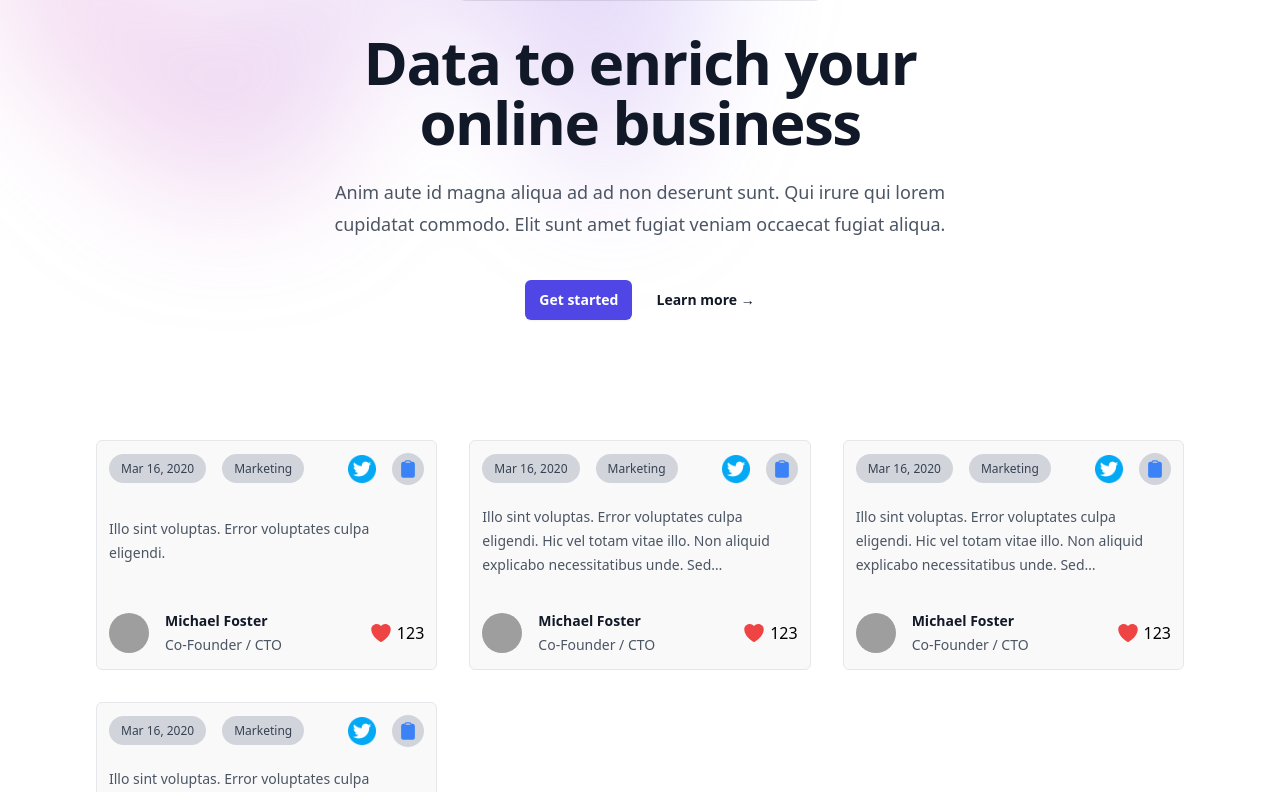
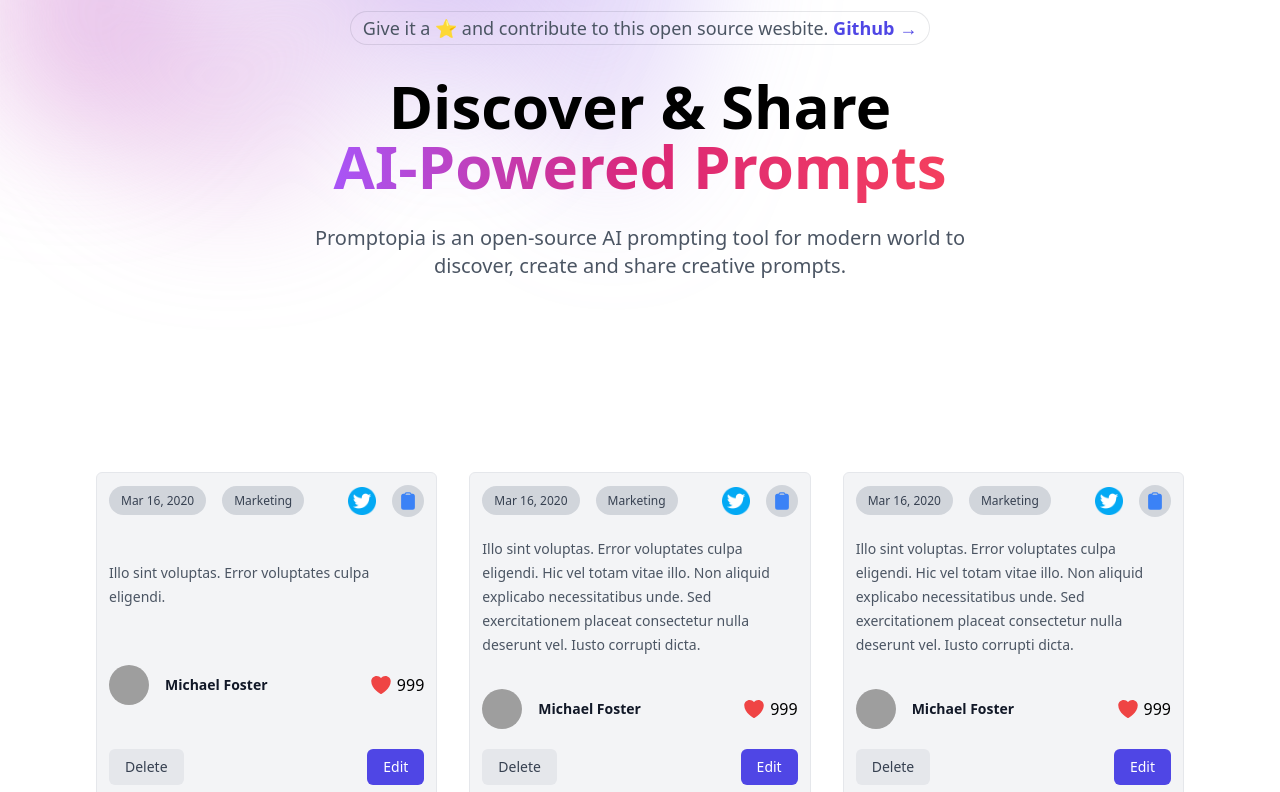
Before and after one commit to Abdullah-SoftDev/Promptify, a Next.js app: page / in a window 1280 px wide. Shown: the part 228-1020 px from the top of the page. Built offline with nearby package versions, Linux system fonts and the light colour scheme; grey boxes are pictures that could not be loaded.

Commit message:
Improved the UI.

```diff
--- a/app/my-prompts/page.tsx
+++ b/app/my-prompts/page.tsx
@@ -3,7 +3,7 @@
 const page = () => {
   return (
    <>
-    <h1 className="text-5xl text-center font-bold tracking-tight text-gray-900 pt-14 max-w-6xl mx-auto px-6">
+    <h1 className="text-5xl text-center font-bold tracking-tight pt-14 max-w-6xl mx-auto px-6 bg-gradient-to-r from-purple-500 via-pink-600 to-rose-500 bg-clip-text text-transparent">
     Welcome to your personalised profile feed
     </h1>
     <Promptsection/>
--- a/app/profile/[username]/page.tsx
+++ b/app/profile/[username]/page.tsx
@@ -3,8 +3,8 @@
 const page = () => {
   return (
    <>
-    <h1 className="text-3xl text-center font-bold tracking-tight text-gray-900 pt-14 max-w-6xl mx-auto px-6">
-    Welcome to Abdullah personalized profile page. Share Abdullah exceptional prompts and and be inspired by the power of their imagination
+    <h1 className="text-center text-lg text-gray-600 sm:text-2xl pt-14 max-w-6xl mx-auto px-6 bg-gradient-to-r from-purple-500 via-pink-600 to-rose-500 bg-clip-text text-transparent">
+    Welcome to Abdullah personalized profile page. Share Abdullah exceptional prompts and and be inspired by the power of their imagination.
     </h1>
     <Promptsection/>
    </>
--- a/app/trending/page.tsx
+++ b/app/trending/page.tsx
@@ -3,7 +3,7 @@
 const page = () => {
   return (
    <>
-    <h1 className="text-5xl text-center font-bold tracking-tight text-gray-900 pt-14 max-w-6xl mx-auto px-6">
+    <h1 className="text-5xl text-center font-bold tracking-tight text-gray-900 pt-14 max-w-6xl mx-auto px-6 bg-gradient-to-r from-purple-500 via-pink-600 to-rose-500 bg-clip-text text-transparent">
         Top Trending Prompts of the day
     </h1>
     <Promptsection/>
--- a/components/Footer.tsx
+++ b/components/Footer.tsx
@@ -68,14 +68,14 @@
             <div className="max-w-6xl mx-auto py-6 px-4 sm:px-6 md:flex md:items-center md:justify-between lg:px-8">
                 <div className="flex justify-center space-x-6 md:order-2">
                     {navigation.map((item) => (
-                        <a key={item.name} href={item.href} className="text-gray-400 hover:text-gray-500">
+                        <a key={item.name} href={item.href} className="text-gray-500 hover:text-gray-300">
                             <span className="sr-only">{item.name}</span>
                             <item.icon className="h-6 w-6" aria-hidden="true" />
                         </a>
                     ))}
                 </div>
                 <div className="mt-8 md:mt-0 md:order-1">
-                    <p className="text-center text-base text-gray-400">&copy; 2020 Workflow, Inc. All rights reserved.</p>
+                    <p className="text-center text-base text-gray-500 font-medium">&copy; 2023 Promptify, Inc. All rights reserved.</p>
                 </div>
             </div>
         </footer>
--- a/components/Form.tsx
+++ b/components/Form.tsx
@@ -12,8 +12,8 @@
             </div>
 
             <div className="mx-auto max-w-2xl text-center">
-                <h2 className="text-3xl font-bold tracking-tight text-gray-900 sm:text-5xl">Create Post</h2>
-                <p className="mt-2 text-lg leading-8 text-gray-600">Create and share amazing prompts with the world, and let your
+                <h2 className="text-3xl font-bold tracking-tight text-gray-900 sm:text-5xl bg-gradient-to-r from-purple-500 via-pink-600 to-rose-500 bg-clip-text text-transparent">Create Post</h2>
+                <p className="mt-7 text-lg text-gray-600 sm:text-xl max-w-2xl">Create and share amazing prompts with the world, and let your
                     imagination run wild with any AI-powered platform.</p>
             </div>
             <form action="#" method="POST" className="mx-auto mt-16 max-w-xl sm:mt-20">
--- a/components/Herosection.tsx
+++ b/components/Herosection.tsx
@@ -1,6 +1,8 @@
+import Link from "next/link"
+
 const Herosection = () => {
     return (
-        <div className="relative isolate px-6 pt-1 lg:px-8 pb-10">
+        <div className="relative isolate px-6  lg:px-8 pb-28">
             <div
                 className="absolute inset-x-0 -top-40 -z-10 transform-gpu overflow-hidden blur-3xl sm:-top-80"
                 aria-hidden="true"
@@ -13,35 +15,26 @@
                     }}
                 />
             </div>
-            <div className="mx-auto max-w-2xl pt-32">
+            <div className="mx-auto max-w-2xl pt-44">
                 <div className="hidden sm:mb-8 sm:flex sm:justify-center">
-                    <div className="relative rounded-full px-3 py-1 text-sm leading-6 text-gray-600 ring-1 ring-gray-900/10 hover:ring-gray-900/20">
-                        Announcing our next round of funding.{' '}
-                        <a href="#" className="font-semibold text-indigo-600">
+                    <div className="relative rounded-full px-3 py-1 font-medium text-lg  leading-6 text-gray-600 ring-1 ring-gray-900/10 hover:ring-gray-900/20">
+                        Give it a ⭐ and  contribute to this open source wesbite.{' '}
+                        <Link href="/" className="font-semibold text-indigo-600">
                             <span className="absolute inset-0" aria-hidden="true" />
-                            Read more <span aria-hidden="true">&rarr;</span>
-                        </a>
+                            Github <span aria-hidden="true">&rarr;</span>
+                        </Link>
                     </div>
                 </div>
                 <div className="text-center">
-                    <h1 className="text-4xl font-bold tracking-tight text-gray-900 sm:text-6xl">
-                        Data to enrich your online business
+                    <h1 className='mt-5 text-5xl font-extrabold leading-[1.15] text-black sm:text-6xl text-center'>
+                        Discover & Share
+                        <br className='max-md:hidden' />
+                        <span className='bg-gradient-to-r from-purple-500 via-pink-600 to-rose-500 bg-clip-text text-transparent text-center'> AI-Powered Prompts</span>
                     </h1>
-                    <p className="mt-6 text-lg leading-8 text-gray-600">
-                        Anim aute id magna aliqua ad ad non deserunt sunt. Qui irure qui lorem cupidatat commodo. Elit sunt amet
-                        fugiat veniam occaecat fugiat aliqua.
+                    <p className="mt-7 text-lg text-gray-600 sm:text-xl max-w-2xl">
+                        Promptopia is an open-source AI prompting tool for modern world to
+                        discover, create and share creative prompts.
                     </p>
-                    <div className="mt-10 flex items-center justify-center gap-x-6">
-                        <a
-                            href="#"
-                            className="rounded-md bg-indigo-600 px-3.5 py-2.5 text-sm font-semibold text-white shadow-sm hover:bg-indigo-500 focus-visible:outline focus-visible:outline-2 focus-visible:outline-offset-2 focus-visible:outline-indigo-600"
-                        >
-                            Get started
-                        </a>
-                        <a href="#" className="text-sm font-semibold leading-6 text-gray-900">
-                            Learn more <span aria-hidden="true">→</span>
-                        </a>
-                    </div>
                 </div>
             </div>
         </div>
--- a/components/Promptcard.tsx
+++ b/components/Promptcard.tsx
@@ -3,7 +3,8 @@
 
 const Promptcard = (post: PostsPromps) => {
     return (
-        <article key={post.id} className="flex flex-col items-start justify-between bg-gray-100/50 p-3 border border-gray-200 rounded-md">
+        <>
+          <article className="flex flex-col items-start justify-between bg-gray-100 p-3 border border-gray-200 rounded-md">
     <div className="flex items-center justify-between gap-x-4 text-xs w-full">
         <div className="space-x-4">
             <time dateTime={post.datetime} className="relative z-10 rounded-full bg-gray-300 px-3 py-1.5 font-medium text-gray-700">
@@ -17,14 +18,14 @@
             </a>
         </div>
         <div className="flex space-x-4 items-center">
-                    <img className="text-blue-500 w-7 h-7 cursor-pointer" src="/twitter.png" />
+            <img className="text-blue-500 w-7 h-7 cursor-pointer" src="/twitter.png" alt="Twitter" />
             <div className="bg-gray-300 w-8 h-8 rounded-full flex items-center justify-center">
                 <ClipboardIcon className="text-blue-500 w-5 h-5 cursor-pointer" />
             </div>
         </div>
     </div>
     <div className="group relative">
-                <p className="mt-5 line-clamp-3 text-sm leading-6 text-gray-600">{post.description}</p>
+        <p className="mt-5 font-medium text-sm leading-6 text-gray-600">{post.description}</p>
     </div>
     <div className="relative mt-8 flex items-center justify-between w-full">
         <div className="flex gap-4 items-center">
@@ -36,15 +37,30 @@
                         {post.author.name}
                     </a>
                 </p>
-                        <p className="text-gray-600">{post.author.role}</p>
             </div>
         </div>
         <div className="flex items-center space-x-1">
             <HeartIcon className="w-6 h-6 text-red-500" />
-                    <p>123</p>
+            <p className="font-medium">999</p>
         </div>
     </div>
+    <div className="pt-5 flex justify-between w-full">
+        <button
+            type="button"
+            className="px-4 py-2 text-sm font-medium text-gray-700 bg-gray-200 rounded-md hover:bg-gray-300"
+        >
+            Delete
+        </button>
+        <button
+            type="submit"
+            className="px-4 py-2 text-sm font-medium text-white bg-indigo-600 rounded-md hover:bg-indigo-700"
+        >
+            Edit
+        </button>
+    </div>
 </article>
+
+        </>
     )
 }
 
```
Also changed, not shown: components/Promptsection.tsx (+9 -0 lines). Lines whose indentation alone changed are shown as unchanged.
